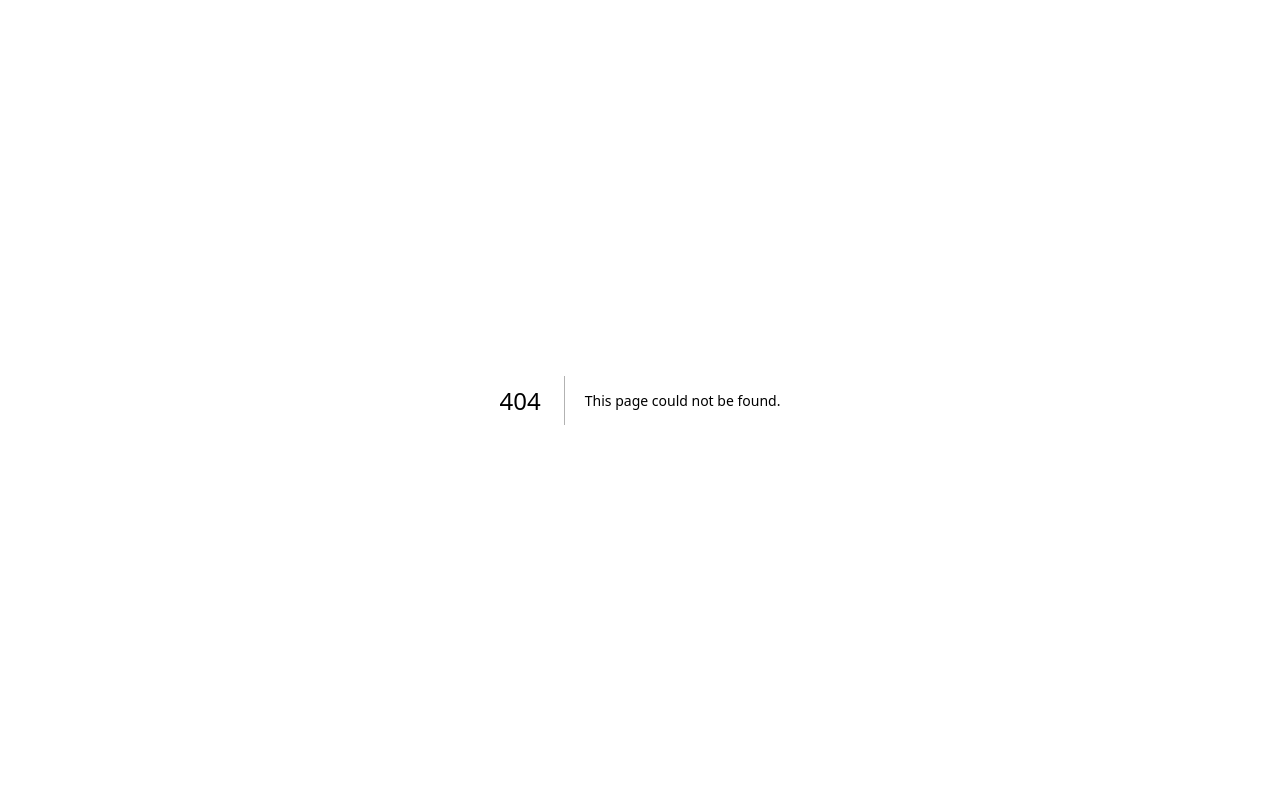
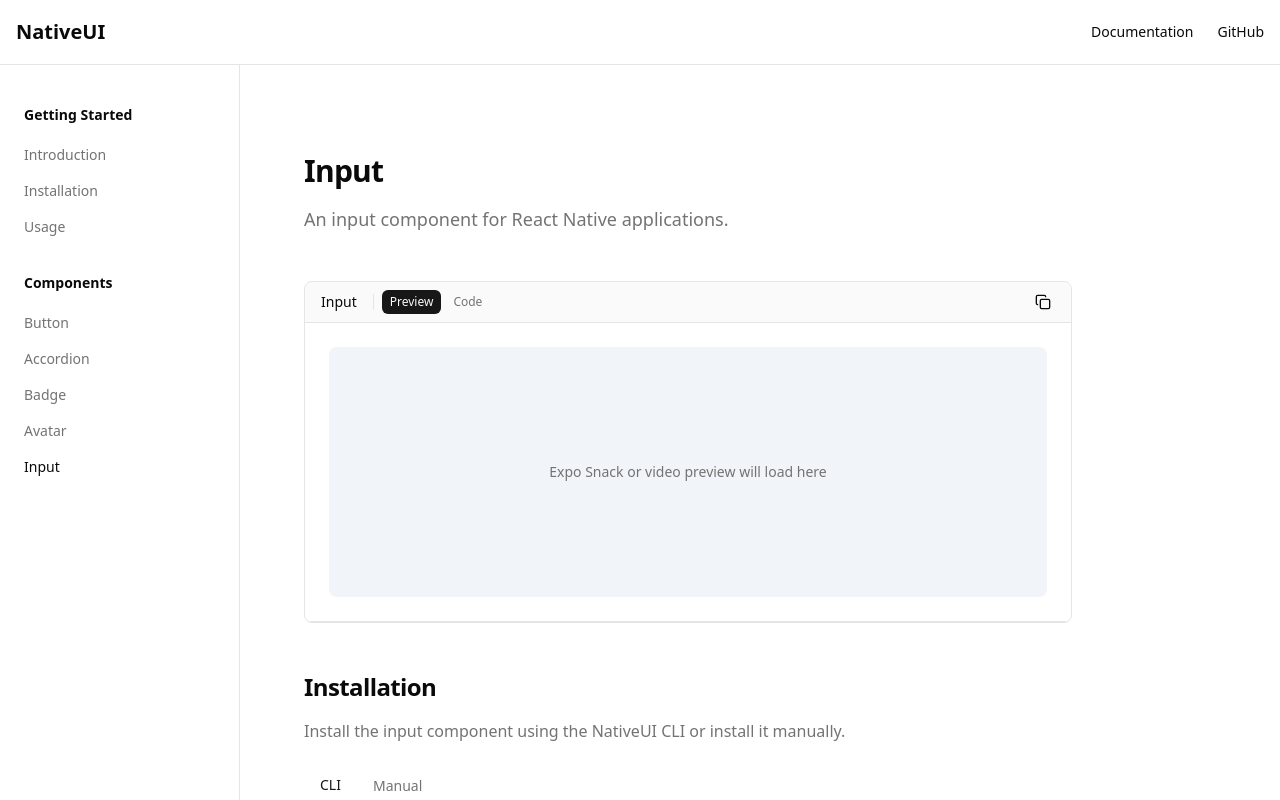
Before and after one commit to nativeui-org/ui, a Next.js app: page /docs/components/input in a window 1280 px wide. Before the commit this address had no page. Shown: the top 800 px of the page. Built offline with nearby package versions, Linux system fonts and the light colour scheme.

Commit message:
Add Input component to registry
- Introduced a new Input component for React Native applications, including its implementation in `registry/input/input.tsx`.
- Updated `registry.json` to include the new Input component and its dependencies.

```diff
--- /dev/null
+++ b/app/(site)/docs/components/input/page.tsx
@@ -0,0 +1,69 @@
+import { ComponentPreview } from "@/components/docs/component-preview";
+
+export default function InputPage() {
+  return (
+    <ComponentPreview
+      name="Input"
+      description="An input component for React Native applications."
+      examples={[
+  {
+    "title": "Default",
+    "value": "default",
+    "content": "import { Input } from \"@nativeui/ui\";\n\nexport default function InputDemo() {\n  return (\n    <Input>\n      Click me\n    </Input>\n  );\n}",
+    "language": "tsx"
+  }
+]}
+      componentCode={`import * as React from "react";
+import { TextInput, Platform } from "react-native";
+import { cn } from "@/lib/utils";
+
+const Input = React.forwardRef<
+  TextInput,
+  React.ComponentProps<typeof TextInput>
+>(({ className, ...props }, ref) => {
+  const [isFocused, setIsFocused] = React.useState(false);
+
+  return (
+    <TextInput
+      className={cn(
+        "h-12 w-full rounded-md border border-input bg-transparent px-3 text-primary shadow-sm",
+        "placeholder:text-muted-foreground disabled:cursor-not-allowed disabled:opacity-50",
+        isFocused ? "border-ring ring-1 ring-ring" : "",
+        Platform.OS === "ios"
+          ? "ios:shadow-sm ios:shadow-foreground/10"
+          : "android:elevation-1",
+        className
+      )}
+      ref={ref}
+      textAlignVertical="center"
+      underlineColorAndroid="transparent"
+      onFocus={() => setIsFocused(true)}
+      onBlur={() => setIsFocused(false)}
+      {...props}
+    />
+  );
+});
+
+Input.displayName = "Input";
+
+export { Input };
+`}
+      previewCode={`import { Input } from "@nativeui/ui";
+
+export default function InputDemo() {
+  return (
+    <div className="flex flex-col gap-4">
+      <Input>Default Input</Input>
+      <Input variant="destructive">Delete</Input>
+      <Input variant="outline">Outline</Input>
+      <Input variant="secondary">Secondary</Input>
+      <Input variant="ghost">Ghost</Input>
+      <Input variant="link">Link</Input>
+    </div>
+  );
+}`}
+      registryName="input"
+      packageName="@nativeui/ui"
+    />
+  );
+}
--- /dev/null
+++ b/public/r/input.json
@@ -0,0 +1,18 @@
+{
+  "$schema": "https://ui.shadcn.com/schema/registry-item.json",
+  "name": "input",
+  "type": "registry:component",
+  "title": "Input",
+  "description": "An input component for React Native applications.",
+  "dependencies": [
+    "react-native"
+  ],
+  "registryDependencies": [],
+  "files": [
+    {
+      "path": "registry/input/input.tsx",
+      "content": "import * as React from \"react\";\nimport { TextInput, Platform } from \"react-native\";\nimport { cn } from \"@/lib/utils\";\n\nconst Input = React.forwardRef<\n  TextInput,\n  React.ComponentProps<typeof TextInput>\n>(({ className, ...props }, ref) => {\n  const [isFocused, setIsFocused] = React.useState(false);\n\n  return (\n    <TextInput\n      className={cn(\n        \"h-12 w-full rounded-md border border-input bg-transparent px-3 text-primary shadow-sm\",\n        \"placeholder:text-muted-foreground disabled:cursor-not-allowed disabled:opacity-50\",\n        isFocused ? \"border-ring ring-1 ring-ring\" : \"\",\n        Platform.OS === \"ios\"\n          ? \"ios:shadow-sm ios:shadow-foreground/10\"\n          : \"android:elevation-1\",\n        className\n      )}\n      ref={ref}\n      textAlignVertical=\"center\"\n      underlineColorAndroid=\"transparent\"\n      onFocus={() => setIsFocused(true)}\n      onBlur={() => setIsFocused(false)}\n      {...props}\n    />\n  );\n});\n\nInput.displayName = \"Input\";\n\nexport { Input };\n",
+      "type": "registry:component"
+    }
+  ]
+}
--- a/registry.json
+++ b/registry.json
@@ -58,6 +58,20 @@
       ],
       "dependencies": ["react-native"],
       "registryDependencies": []
+    },
+    {
+      "name": "input",
+      "type": "registry:component",
+      "title": "Input",
+      "description": "An input component for React Native applications.",
+      "files": [
+        {
+          "path": "registry/input/input.tsx",
+          "type": "registry:component"
+        }
+      ],
+      "dependencies": ["react-native"],
+      "registryDependencies": []
     }
   ]
 }
--- /dev/null
+++ b/registry/input/input.tsx
@@ -0,0 +1,34 @@
+import * as React from "react";
+import { TextInput, Platform } from "react-native";
+import { cn } from "@/lib/utils";
+
+const Input = React.forwardRef<
+  TextInput,
+  React.ComponentProps<typeof TextInput>
+>(({ className, ...props }, ref) => {
+  const [isFocused, setIsFocused] = React.useState(false);
+
+  return (
+    <TextInput
+      className={cn(
+        "h-12 w-full rounded-md border border-input bg-transparent px-3 text-primary shadow-sm",
+        "placeholder:text-muted-foreground disabled:cursor-not-allowed disabled:opacity-50",
+        isFocused ? "border-ring ring-1 ring-ring" : "",
+        Platform.OS === "ios"
+          ? "ios:shadow-sm ios:shadow-foreground/10"
+          : "android:elevation-1",
+        className
+      )}
+      ref={ref}
+      textAlignVertical="center"
+      underlineColorAndroid="transparent"
+      onFocus={() => setIsFocused(true)}
+      onBlur={() => setIsFocused(false)}
+      {...props}
+    />
+  );
+});
+
+Input.displayName = "Input";
+
+export { Input };
```
